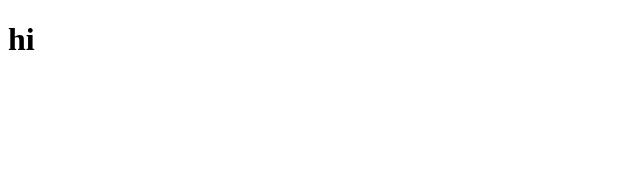
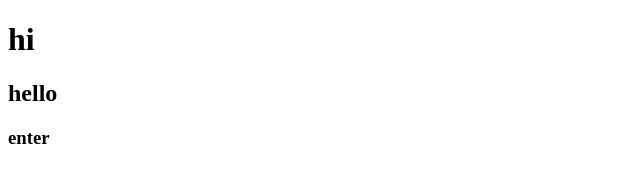
Before and after one commit to Ariful-islam-maruf/Daiily-practise1, a plain HTML site: page explorehtml5/index.html in a window 1280 px wide. Shown: the whole page, without its empty margins (0-640 px from the left). Drawn offline with Linux system fonts and the light colour scheme.

Commit message:
third commit

```diff
--- a/explorehtml5/index.html
+++ b/explorehtml5/index.html
@@ -7,5 +7,7 @@
 </head>
 <body>
   <h1> hi</h1>
+  <h2> hello</h2>
+  <h3>enter</h3>
 </body>
 </html>
```
